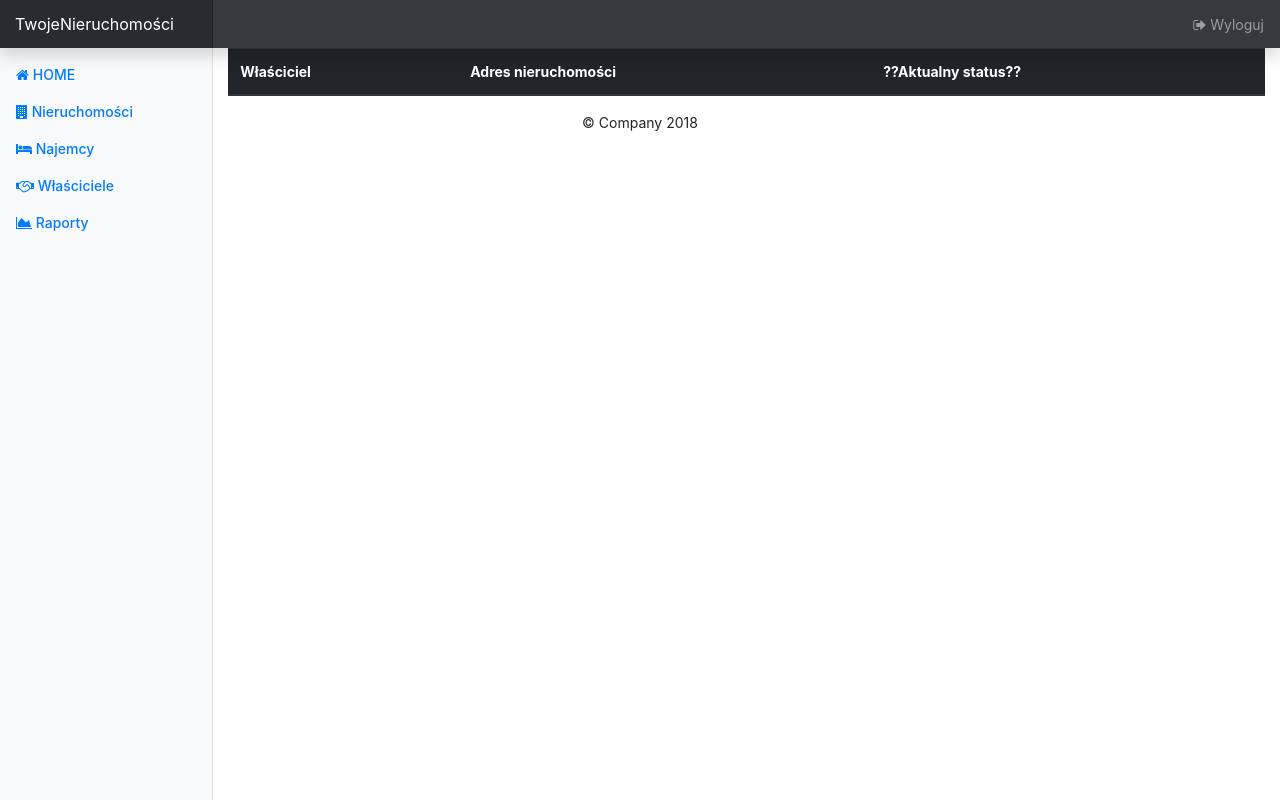
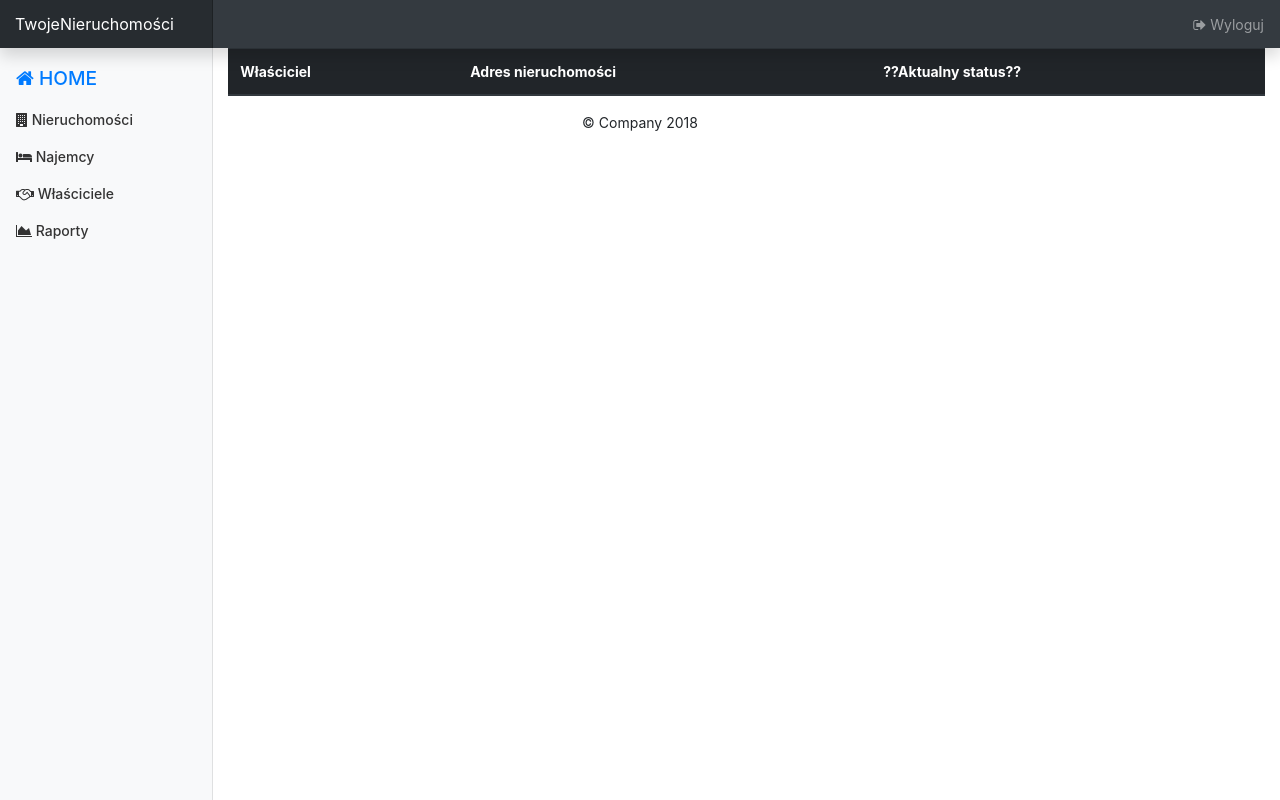
Before and after one commit to lemuron/TwojeNieruchomosci, a Flask app: page / in a window 1280 px wide. Run offline with Flask 2, Linux system fonts and the light colour scheme; the visitor is signed in with stand-in values (Sample User, id 1); lists and menus that the app fills with data are empty; some libraries are stand-ins or nearby versions.

Commit message:
rozdzielenie glownej strony na podstrony, zmiana rozmiaru dla aktywnego linku

```diff
--- a/static/css/bootstrap-sidebar.css
+++ b/static/css/bootstrap-sidebar.css
@@ -50,6 +50,7 @@ body {
 
 .sidebar .nav-link.active {
   color: #007bff;
+  font-size: 1.2rem;
 }
 
 .sidebar .nav-link:hover .feather,
--- a/templates/userHome.html
+++ b/templates/userHome.html
@@ -1,57 +1,25 @@
-<!doctype html>
-<html lang="en">
-  <head>
-    <meta charset="utf-8">
-    <meta name="viewport" content="width=device-width, initial-scale=1, shrink-to-fit=no">
-    <meta name="description" content="">
-    <meta name="author" content="">
-    <link rel="icon" href="http://www.free-icons-download.net/images/office-building-icon-68706.png">
+{% extends 'userHome_base.html' %}
 
-    <title>TwojeNieruchomości</title>
-
-      <!-- Bootstrap CSS -->
-      <link rel="stylesheet" href="https://stackpath.bootstrapcdn.com/bootstrap/4.1.1/css/bootstrap.min.css" integrity="sha384-WskhaSGFgHYWDcbwN70/dfYBj47jz9qbsMId/iRN3ewGhXQFZCSftd1LZCfmhktB" crossorigin="anonymous">
-      <link rel="stylesheet" href="../static/css/bootstrap-sidebar.css">
-
-    <!-- Custom styles for this template -->
-    <!--<link href="https://getbootstrap.com/docs/4.0/examples/jumbotron/jumbotron.css" rel="stylesheet">-->
-
-      <!-- Font Awesome icons -->
-      <link rel="stylesheet" href="https://cdnjs.cloudflare.com/ajax/libs/font-awesome/4.7.0/css/font-awesome.min.css">
-
-  </head>
-
-  <body>
-
-    <nav class="navbar navbar-dark fixed-top bg-dark flex-md-nowrap p-0 shadow">
-        <a class="navbar-brand col-sm-3 col-md-2 mr-0" href="#">TwojeNieruchomości</a>
-        <ul class="navbar-nav px-3">
-          <li class="nav-item text-nowrap">
-              <a class="nav-link" href="/logout"><span class="fa fa-sign-out"></span> Wyloguj</a>
-          </li>
-        </ul>
-
-    </nav>
-
+{% block content %}
     <div class="container-fluid">
         <div class="row">
             <nav class="col-md-2 d-none d-md-block bg-light sidebar">
                 <div class="sidebar-sticky">
                     <ul class="nav flex-column">
                         <li class="nav-item">
-                            <a class="nav-link active" href="#"><span class="fa fa-home"></span> HOME</a>
+                            <a class="nav-link active" href="/userHome"><span class="fa fa-home"></span> HOME</a>
                         </li>
                         <li class="nav-item">
-                            <a class="nav-link active" href="#"><span class="fa fa-building"></span> Nieruchomości</a>
+                            <a class="nav-link" href="#"><span class="fa fa-building"></span> Nieruchomości</a>
                         </li>
                         <li class="nav-item">
-                            <a class="nav-link active" href="#"><span class="fa fa-bed"></span> Najemcy</a>
+                            <a class="nav-link" href="#"><span class="fa fa-bed"></span> Najemcy</a>
                         </li>
                         <li class="nav-item">
-                            <a class="nav-link active" href="#"><span class="fa fa-handshake-o"></span> Właściciele</a>
+                            <a class="nav-link" href="#"><span class="fa fa-handshake-o"></span> Właściciele</a>
                         </li>
                         <li class="nav-item">
-                            <a class="nav-link active" href="#"><span class="fa fa-area-chart"></span> Raporty</a>
+                            <a class="nav-link" href="#"><span class="fa fa-area-chart"></span> Raporty</a>
                         </li>
                     </ul>
                 </div>
@@ -79,16 +47,4 @@
         </div>
     </div> <!-- /container -->
 
-
-
-    <footer class="container-fluid">
-      <p class="text-center">&copy; Company 2018</p>
-    </footer>
-
-
-  <!-- jQuery first, then Popper.js, then Bootstrap JS -->
-    <script src="https://code.jquery.com/jquery-3.3.1.slim.min.js" integrity="sha384-q8i/X+965DzO0rT7abK41JStQIAqVgRVzpbzo5smXKp4YfRvH+8abtTE1Pi6jizo" crossorigin="anonymous"></script>
-    <script src="https://cdnjs.cloudflare.com/ajax/libs/popper.js/1.14.3/umd/popper.min.js" integrity="sha384-ZMP7rVo3mIykV+2+9J3UJ46jBk0WLaUAdn689aCwoqbBJiSnjAK/l8WvCWPIPm49" crossorigin="anonymous"></script>
-    <script src="https://stackpath.bootstrapcdn.com/bootstrap/4.1.1/js/bootstrap.min.js" integrity="sha384-smHYKdLADwkXOn1EmN1qk/HfnUcbVRZyYmZ4qpPea6sjB/pTJ0euyQp0Mk8ck+5T" crossorigin="anonymous"></script>
-  </body>
-</html>
+{% endblock %}
--- /dev/null
+++ b/templates/userHome_base.html
@@ -0,0 +1,47 @@
+<!doctype html>
+<html lang="en">
+  <head>
+    <meta charset="utf-8">
+    <meta name="viewport" content="width=device-width, initial-scale=1, shrink-to-fit=no">
+    <meta name="description" content="">
+    <meta name="author" content="">
+    <link rel="icon" href="http://www.free-icons-download.net/images/office-building-icon-68706.png">
+
+    <title>TwojeNieruchomości</title>
+
+      <!-- Bootstrap CSS -->
+      <link rel="stylesheet" href="https://stackpath.bootstrapcdn.com/bootstrap/4.1.1/css/bootstrap.min.css" integrity="sha384-WskhaSGFgHYWDcbwN70/dfYBj47jz9qbsMId/iRN3ewGhXQFZCSftd1LZCfmhktB" crossorigin="anonymous">
+      <link rel="stylesheet" href="../static/css/bootstrap-sidebar.css">
+
+    <!-- Custom styles for this template -->
+    <!--<link href="https://getbootstrap.com/docs/4.0/examples/jumbotron/jumbotron.css" rel="stylesheet">-->
+
+      <!-- Font Awesome icons -->
+      <link rel="stylesheet" href="https://cdnjs.cloudflare.com/ajax/libs/font-awesome/4.7.0/css/font-awesome.min.css">
+
+  </head>
+
+  <body>
+
+    <nav class="navbar navbar-dark fixed-top bg-dark flex-md-nowrap p-0 shadow">
+        <a class="navbar-brand col-sm-3 col-md-2 mr-0" href="#">TwojeNieruchomości</a>
+        <ul class="navbar-nav px-3">
+          <li class="nav-item text-nowrap">
+              <a class="nav-link" href="/logout"><span class="fa fa-sign-out"></span> Wyloguj</a>
+          </li>
+        </ul>
+
+    </nav>
+
+    {% block content %}{% endblock %}
+
+    <footer class="container-fluid">
+      <p class="text-center">&copy; Company 2018</p>
+    </footer>
+
+  <!-- jQuery first, then Popper.js, then Bootstrap JS -->
+    <script src="https://code.jquery.com/jquery-3.3.1.slim.min.js" integrity="sha384-q8i/X+965DzO0rT7abK41JStQIAqVgRVzpbzo5smXKp4YfRvH+8abtTE1Pi6jizo" crossorigin="anonymous"></script>
+    <script src="https://cdnjs.cloudflare.com/ajax/libs/popper.js/1.14.3/umd/popper.min.js" integrity="sha384-ZMP7rVo3mIykV+2+9J3UJ46jBk0WLaUAdn689aCwoqbBJiSnjAK/l8WvCWPIPm49" crossorigin="anonymous"></script>
+    <script src="https://stackpath.bootstrapcdn.com/bootstrap/4.1.1/js/bootstrap.min.js" integrity="sha384-smHYKdLADwkXOn1EmN1qk/HfnUcbVRZyYmZ4qpPea6sjB/pTJ0euyQp0Mk8ck+5T" crossorigin="anonymous"></script>
+  </body>
+</html>
```
